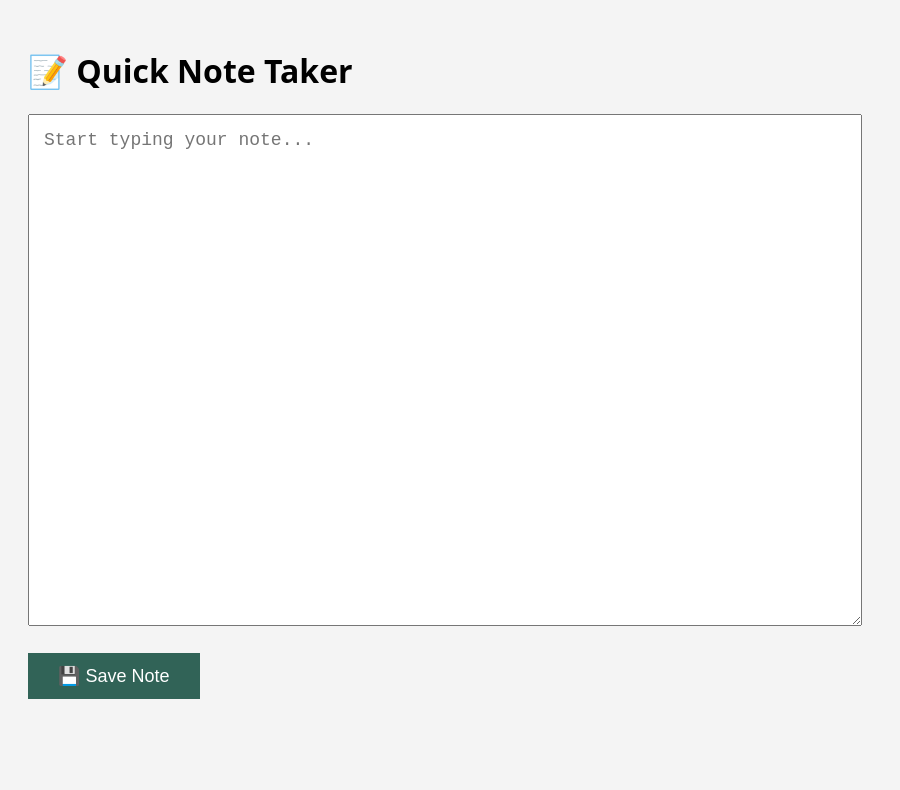
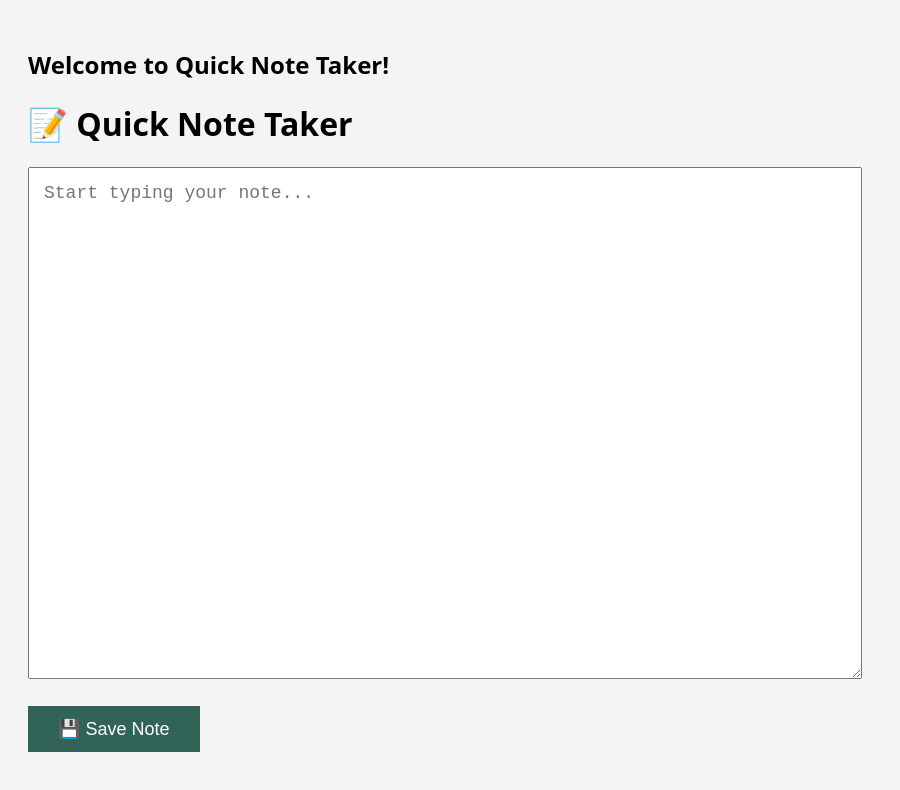
Before and after one commit to bikash-beep/quick-note-taker2, an Electron app: page index.html in a window 900 px wide. Drawn offline with Linux system fonts and the light colour scheme; no server answers.

Commit message:
Changed the index.html file

```diff
--- a/index.html
+++ b/index.html
@@ -26,6 +26,7 @@
   </style>
 </head>
 <body>
+  <h2>Welcome to Quick Note Taker!</h2>
   <h1>📝 Quick Note Taker</h1>
   <textarea id="note" placeholder="Start typing your note..."></textarea>
   <br><br>
```
